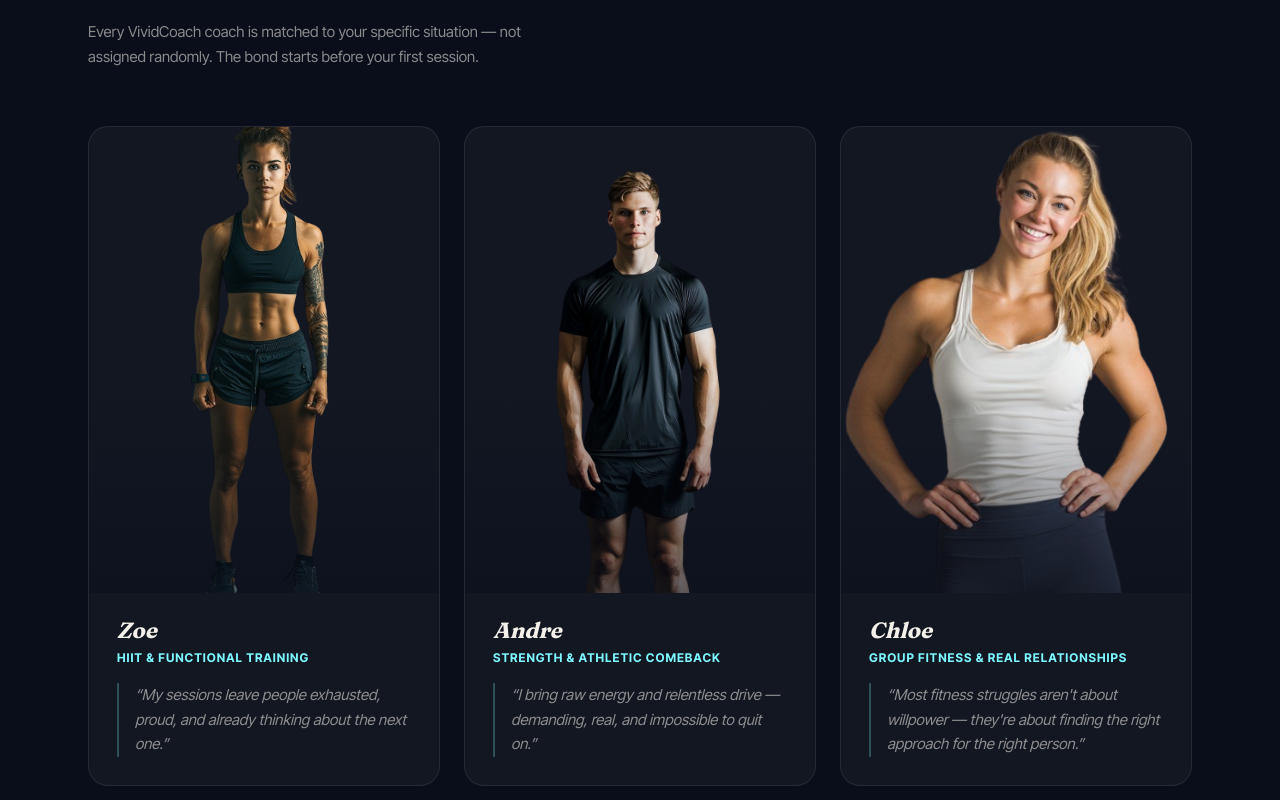
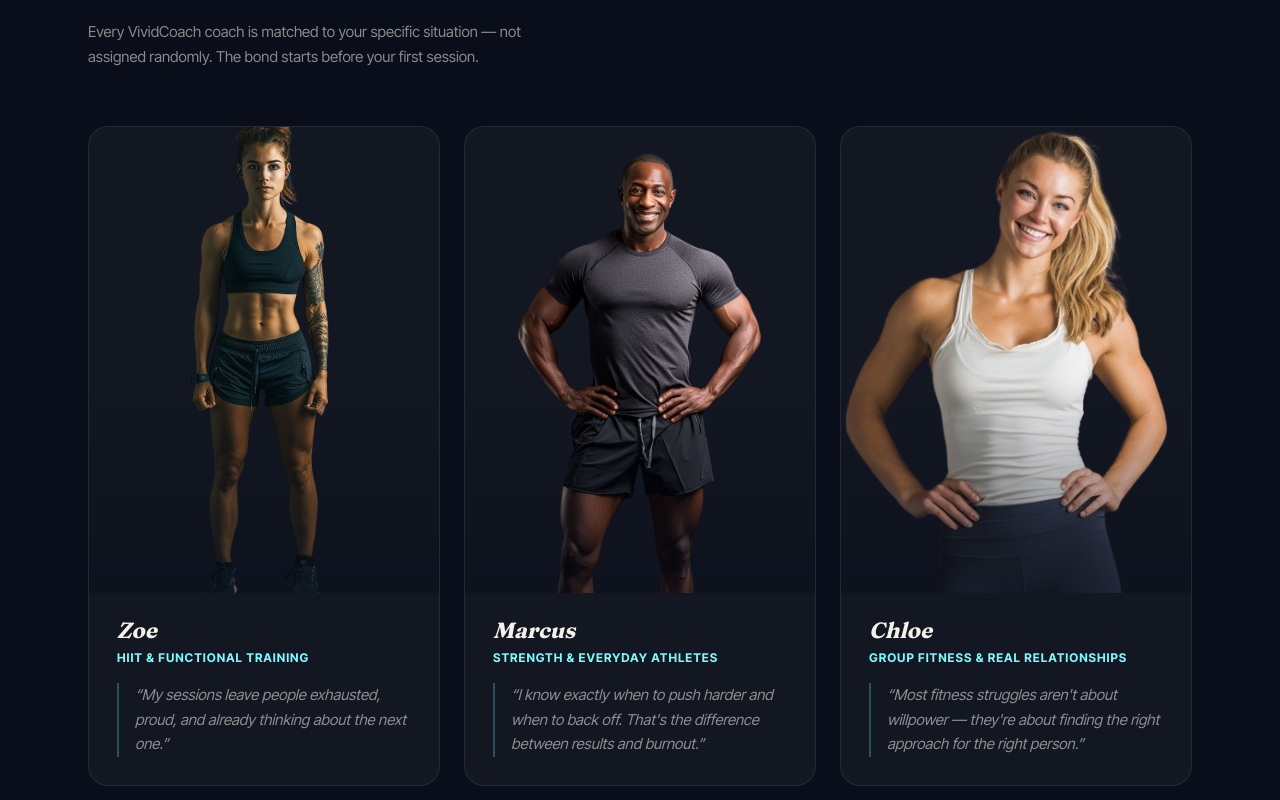
Before and after one commit to Vividcoachapp/vividcoach-landing, a Next.js app: page / in a window 1280 px wide. Shown: the part 960-1760 px from the top of the page. Built offline with nearby package versions, Linux system fonts and the light colour scheme; no server answers.

Commit message:
Replace Andre with Marcus (Black male coach, warm/strength)

```diff
--- a/app/page.tsx
+++ b/app/page.tsx
@@ -27,11 +27,11 @@ const coaches = [
       'My sessions leave people exhausted, proud, and already thinking about the next one.',
   },
   {
-    name: 'Andre',
-    specialty: 'Strength & athletic comeback',
-    image: '/coaches/andre.png',
+    name: 'Marcus',
+    specialty: 'Strength & everyday athletes',
+    image: '/coaches/marcus.png',
     quote:
-      'I bring raw energy and relentless drive — demanding, real, and impossible to quit on.',
+      'I know exactly when to push harder and when to back off. That\'s the difference between results and burnout.',
   },
   {
     name: 'Chloe',
```
